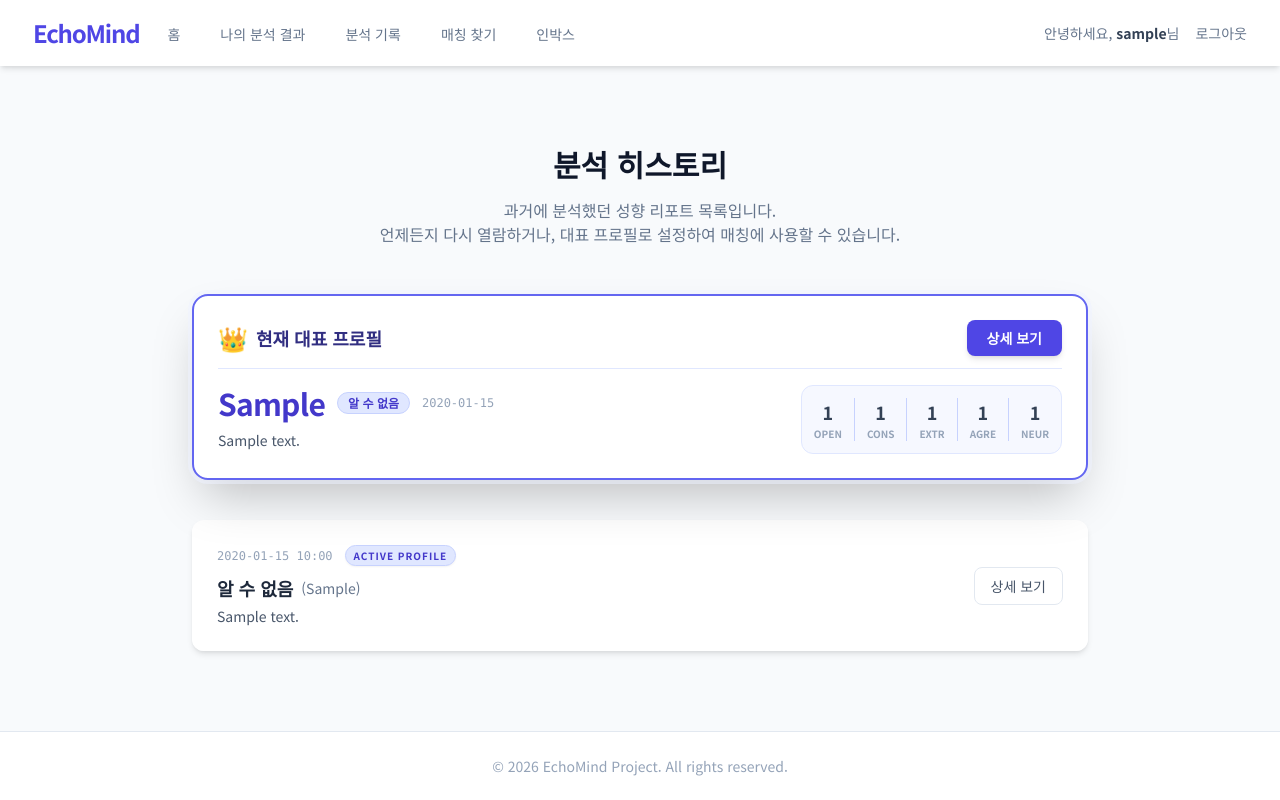
After one commit to 2026TUKCOMCD/EchoMind, a Flask app: page /history in a window 1280 px wide. The commit adds this page. Run offline with Flask 3, Linux system fonts and the light colour scheme; the visitor is signed in with stand-in values (Sample User, id 1); tables that the repository leaves empty hold one stand-in row (values such as "Sample post"); some libraries are stand-ins or nearby versions.

Commit message:
Implement Analysis History Feature
-안드로이드 대화 데이터 포맷도 인식되도록 정규표현식 main파일에 추가
-사용자가 분석을 했던 기록 여러개를 리스트로 볼 수 있게 기능 추가
-mbti/소시오닉스 신뢰도 표기 추가
-사용자가 분석을 했던 기록을  리스트로 볼 수 있는 히스토리 페이지 추가
-대표 프로필 설정 기능 추가를 했지만 대표프로필로 매칭이 되지 않는 문제 수정

```diff
--- a/app.py
+++ b/app.py
@@ -117,6 +117,21 @@ def login_required(f):
         return f(*args, **kwargs)
     return decorated_function
 
+def admin_required(f):
+    from functools import wraps
+    @wraps(f)
+    def decorated_function(*args, **kwargs):
+        # 1. 서버가 관리자 모드로 실행되었는지 확인
+
+
+        # 2. 관리자 세션 확인
+        if not session.get('is_admin'):
+            flash("관리자 로그인이 필요합니다.", "warning")
+            return redirect(url_for('admin_login'))
+
+        return f(*args, **kwargs)
+    return decorated_function
+
 @app.before_request
 def load_user():
     user_id = session.get('user_id')
@@ -169,10 +184,14 @@ def home():
     return render_template('index.html', user=g.user, unread_count=unread_count)
 
 @app.route('/result')
+@app.route('/result/<int:result_id>')
 @login_required
-def view_result():
-    """대표 결과(Representative Result) 조회 페이지"""
-    result = PersonalityResult.query.filter_by(user_id=g.user.user_id, is_representative=True).first()
+def view_result(result_id=None):
+    """결과 조회 페이지 (특정 ID 또는 대표 결과)"""
+    if result_id:
+        result = PersonalityResult.query.filter_by(user_id=g.user.user_id, result_id=result_id).first()
+    else:
+        result = PersonalityResult.query.filter_by(user_id=g.user.user_id, is_representative=True).first()
     if not result:
         flash("분석된 결과가 없습니다. 채팅 로그를 먼저 업로드해주세요.", "info")
         return redirect(url_for('upload_chat'))
@@ -198,6 +217,38 @@ def view_result():
     except Exception as e:
         flash(f"리포트 생성 실패: {str(e)}", "danger")
         return redirect(url_for('upload_chat'))
+
+@app.route('/history')
+@login_required
+def history():
+    """분석 히스토리 페이지"""
+    # 1. 사용자의 모든 결과 조회 (최신순)
+    results = PersonalityResult.query.filter_by(user_id=g.user.user_id).order_by(PersonalityResult.created_at.desc()).all()
+
+    # 2. 현재 대표 결과 찾기
+    active_result = next((r for r in results if r.is_representative), None)
+
+    return render_template('history.html', results=results, active_result=active_result)
+
+@app.route('/set_representative/<int:result_id>', methods=['POST'])
+@login_required
+def set_representative(result_id):
+    """특정 결과를 대표 결과로 설정"""
+    try:
+        # 1. 해당 결과가 본인 것인지 확인
+        target = PersonalityResult.query.filter_by(user_id=g.user.user_id, result_id=result_id).first_or_404()
+
+        # 2. 기존 대표 해제 및 새 대표 설정
+        PersonalityResult.query.filter_by(user_id=g.user.user_id).update({'is_representative': False})
+        target.is_representative = True
+        db.session.commit()
+
+        flash("대표 프로필이 변경되었습니다.", "success")
+    except Exception as e:
+        db.session.rollback()
+        flash(f"변경 실패: {str(e)}", "danger")
+
+    return redirect(url_for('history'))
 
 @app.route('/download_json')
 @login_required
@@ -429,10 +480,16 @@ def upload_chat():
 def start_matching():
     """매칭 후보 리스트 보기 - 현재 사용자의 최신 분석 결과 기반"""
     try:
-        # 현재 로그인된 사용자의 최신 분석 결과 조회
+        # [FIX] 대표 프로필 우선 조회 -> 없으면 최신순 Fallback
         latest_result = PersonalityResult.query.filter_by(
-            user_id=g.user.user_id
-        ).order_by(PersonalityResult.created_at.desc()).first()
+            user_id=g.user.user_id,
+            is_representative=True
+        ).first()
+
+        if not latest_result:
+            latest_result = PersonalityResult.query.filter_by(
+                user_id=g.user.user_id
+            ).order_by(PersonalityResult.created_at.desc()).first()
 
         if not latest_result:
             flash('분석 결과가 없습니다. 먼저 프로필을 분석해주세요.', 'warning')
@@ -516,7 +573,12 @@ def respond_match(request_id, action):
     flash(result['message'], "success" if result['success'] else "danger")
     return redirect(url_for('match_inbox'))
 
+
+
 if __name__ == '__main__':
+    import sys
+
+
     with app.app_context():
         db.create_all()
     app.run(host=config_class.RUN_HOST, port=config_class.RUN_PORT)
--- a/templates/base.html
+++ b/templates/base.html
@@ -1,5 +1,6 @@
 <!DOCTYPE html>
 <html lang="ko">
+
 <head>
     <meta charset="UTF-8">
     <meta name="viewport" content="width=device-width, initial-scale=1.0">
@@ -9,6 +10,7 @@
     <!-- Custom CSS -->
     <link rel="stylesheet" href="{{ url_for('static', filename='css/style.css') }}">
 </head>
+
 <body class="bg-slate-50 text-slate-800 min-h-screen flex flex-col">
 
     <!-- Navigation -->
@@ -17,23 +19,33 @@
             <div class="flex justify-between h-16">
                 <div class="flex">
                     <div class="flex-shrink-0 flex items-center">
-                        <a href="{{ url_for('home') }}" class="text-2xl font-extrabold text-indigo-600 tracking-tighter">EchoMind</a>
+                        <a href="{{ url_for('home') }}"
+                            class="text-2xl font-extrabold text-indigo-600 tracking-tighter">EchoMind</a>
                     </div>
                     {% if g.user %}
                     <div class="hidden sm:ml-6 sm:flex sm:space-x-8">
-                        <a href="{{ url_for('home') }}" class="border-transparent text-slate-500 hover:border-indigo-300 hover:text-indigo-700 inline-flex items-center px-1 pt-1 border-b-2 text-sm font-medium">
+                        <a href="{{ url_for('home') }}"
+                            class="border-transparent text-slate-500 hover:border-indigo-300 hover:text-indigo-700 inline-flex items-center px-1 pt-1 border-b-2 text-sm font-medium">
                             홈
                         </a>
-                        <a href="{{ url_for('view_result') }}" class="border-transparent text-slate-500 hover:border-indigo-300 hover:text-indigo-700 inline-flex items-center px-1 pt-1 border-b-2 text-sm font-medium">
+                        <a href="{{ url_for('view_result') }}"
+                            class="border-transparent text-slate-500 hover:border-indigo-300 hover:text-indigo-700 inline-flex items-center px-1 pt-1 border-b-2 text-sm font-medium">
                             나의 분석 결과
                         </a>
-                        <a href="{{ url_for('start_matching') }}" class="border-transparent text-slate-500 hover:border-indigo-300 hover:text-indigo-700 inline-flex items-center px-1 pt-1 border-b-2 text-sm font-medium">
+                        <a href="{{ url_for('history') }}"
+                            class="border-transparent text-slate-500 hover:border-indigo-300 hover:text-indigo-700 inline-flex items-center px-1 pt-1 border-b-2 text-sm font-medium">
+                            분석 기록
+                        </a>
+                        <a href="{{ url_for('start_matching') }}"
+                            class="border-transparent text-slate-500 hover:border-indigo-300 hover:text-indigo-700 inline-flex items-center px-1 pt-1 border-b-2 text-sm font-medium">
                             매칭 찾기
                         </a>
-                        <a href="{{ url_for('match_inbox') }}" class="border-transparent text-slate-500 hover:border-indigo-300 hover:text-indigo-700 inline-flex items-center px-1 pt-1 border-b-2 text-sm font-medium">
+                        <a href="{{ url_for('match_inbox') }}"
+                            class="border-transparent text-slate-500 hover:border-indigo-300 hover:text-indigo-700 inline-flex items-center px-1 pt-1 border-b-2 text-sm font-medium">
                             인박스
                             {% if unread_count and unread_count > 0 %}
-                            <span class="ml-1 inline-flex items-center px-2 py-0.5 rounded text-xs font-medium bg-red-100 text-red-800">
+                            <span
+                                class="ml-1 inline-flex items-center px-2 py-0.5 rounded text-xs font-medium bg-red-100 text-red-800">
                                 {{ unread_count }}
                             </span>
                             {% endif %}
@@ -43,11 +55,15 @@
                 </div>
                 <div class="flex items-center">
                     {% if g.user %}
-                        <span class="text-sm text-slate-500 mr-4">안녕하세요, <span class="font-bold text-slate-700">{{ g.user.nickname or g.user.username }}</span>님</span>
-                        <a href="{{ url_for('logout') }}" class="text-sm font-medium text-slate-500 hover:text-slate-900">로그아웃</a>
+                    <span class="text-sm text-slate-500 mr-4">안녕하세요, <span class="font-bold text-slate-700">{{
+                            g.user.nickname or g.user.username }}</span>님</span>
+                    <a href="{{ url_for('logout') }}"
+                        class="text-sm font-medium text-slate-500 hover:text-slate-900">로그아웃</a>
                     {% else %}
-                        <a href="{{ url_for('login') }}" class="text-sm font-medium text-indigo-600 hover:text-indigo-500 mr-4">로그인</a>
-                        <a href="{{ url_for('register') }}" class="px-4 py-2 border border-transparent rounded-md shadow-sm text-sm font-medium text-white bg-indigo-600 hover:bg-indigo-700 focus:outline-none focus:ring-2 focus:ring-offset-2 focus:ring-indigo-500">
+                    <a href="{{ url_for('login') }}"
+                        class="text-sm font-medium text-indigo-600 hover:text-indigo-500 mr-4">로그인</a>
+                    <a href="{{ url_for('register') }}"
+                        class="px-4 py-2 border border-transparent rounded-md shadow-sm text-sm font-medium text-white bg-indigo-600 hover:bg-indigo-700 focus:outline-none focus:ring-2 focus:ring-offset-2 focus:ring-indigo-500">
                         회원가입
                     </a>
                     {% endif %}
@@ -61,7 +77,8 @@
         {% with messages = get_flashed_messages(with_categories=true) %}
         {% if messages %}
         {% for category, message in messages %}
-              <div class="rounded-md p-4 mb-4 {% if category == 'success' %}bg-green-50 text-green-700{% elif category == 'danger' %}bg-red-50 text-red-700{% elif category == 'warning' %}bg-yellow-50 text-yellow-700{% else %}bg-blue-50 text-blue-700{% endif %}">
+        <div
+            class="rounded-md p-4 mb-4 {% if category == 'success' %}bg-green-50 text-green-700{% elif category == 'danger' %}bg-red-50 text-red-700{% elif category == 'warning' %}bg-yellow-50 text-yellow-700{% else %}bg-blue-50 text-blue-700{% endif %}">
             <div class="flex">
                 <div class="flex-shrink-0">
                     <!-- Icon placeholder -->
@@ -94,4 +111,5 @@
     </footer>
 
 </body>
+
 </html>
--- /dev/null
+++ b/templates/history.html
@@ -0,0 +1,137 @@
+{% extends "base.html" %}
+
+{% block title %}분석 히스토리{% endblock %}
+
+{% block content %}
+<div class="max-w-4xl mx-auto py-8">
+    <div class="text-center mb-12">
+        <h1 class="text-3xl font-extrabold text-slate-900">분석 히스토리</h1>
+        <p class="mt-4 text-slate-500">
+            과거에 분석했던 성향 리포트 목록입니다.<br>
+            언제든지 다시 열람하거나, 대표 프로필로 설정하여 매칭에 사용할 수 있습니다.
+        </p>
+    </div>
+
+    <!-- Sticky Active Profile Header -->
+    {% if active_result %}
+    <div
+        class="sticky top-20 z-40 mb-10 backdrop-blur-md bg-white/95 p-6 rounded-2xl border-2 border-indigo-500 shadow-2xl ring-4 ring-indigo-50/50 transition-all duration-300">
+        <div class="flex items-center justify-between mb-4 border-b border-indigo-100 pb-3">
+            <h2 class="text-indigo-900 font-bold text-lg flex items-center gap-2">
+                <span class="text-2xl">👑</span> 현재 대표 프로필
+            </h2>
+            <a href="{{ url_for('view_result', result_id=active_result.result_id) }}"
+                class="px-5 py-2 rounded-lg text-sm font-bold bg-indigo-600 text-white hover:bg-indigo-700 shadow-md transition-all hover:scale-105 active:scale-95">
+                상세 보기
+            </a>
+        </div>
+
+        <div class="flex flex-col md:flex-row gap-6 items-start">
+            <div class="flex-1">
+                <div class="flex items-center gap-3 mb-2">
+                    <span class="text-3xl font-black text-indigo-700 tracking-tight">{{ active_result.mbti_prediction
+                        }}</span>
+                    <span
+                        class="px-2.5 py-0.5 bg-indigo-100 text-indigo-700 text-xs font-bold rounded-full border border-indigo-200">
+                        {{ active_result.full_report_json.meta.speaker_name if active_result.full_report_json and
+                        active_result.full_report_json.meta else "알 수 없음" }}
+                    </span>
+                    <span class="text-xs text-slate-400 font-mono">{{ active_result.created_at.strftime('%Y-%m-%d')
+                        }}</span>
+                </div>
+                <p class="text-slate-600 text-sm leading-relaxed line-clamp-2">
+                    {{ active_result.summary_text }}
+                </p>
+            </div>
+
+            <!-- Quick Stats -->
+            <div class="flex gap-3 text-center bg-indigo-50/50 p-3 rounded-xl border border-indigo-100">
+                <div>
+                    <div class="text-lg font-bold text-slate-700">{{ active_result.openness | int }}</div>
+                    <div class="text-[10px] text-slate-400 uppercase font-bold">Open</div>
+                </div>
+                <div class="w-px bg-indigo-200"></div>
+                <div>
+                    <div class="text-lg font-bold text-slate-700">{{ active_result.conscientiousness | int }}</div>
+                    <div class="text-[10px] text-slate-400 uppercase font-bold">Cons</div>
+                </div>
+                <div class="w-px bg-indigo-200"></div>
+                <div>
+                    <div class="text-lg font-bold text-slate-700">{{ active_result.extraversion | int }}</div>
+                    <div class="text-[10px] text-slate-400 uppercase font-bold">Extr</div>
+                </div>
+                <div class="w-px bg-indigo-200"></div>
+                <div>
+                    <div class="text-lg font-bold text-slate-700">{{ active_result.agreeableness | int }}</div>
+                    <div class="text-[10px] text-slate-400 uppercase font-bold">Agre</div>
+                </div>
+                <div class="w-px bg-indigo-200"></div>
+                <div>
+                    <div class="text-lg font-bold text-slate-700">{{ active_result.neuroticism | int }}</div>
+                    <div class="text-[10px] text-slate-400 uppercase font-bold">Neur</div>
+                </div>
+            </div>
+        </div>
+    </div>
+    {% endif %}
+
+    {% if results %}
+    <div class="space-y-4">
+        {% for res in results %}
+        <div
+            class="glass-panel p-6 rounded-xl flex flex-col md:flex-row items-center justify-between gap-4 hover:shadow-md transition-all duration-200">
+            <!-- Info -->
+            <div class="flex-1">
+                <div class="flex items-center gap-3 mb-2">
+                    <span class="text-xs font-mono text-slate-400">{{ res.created_at.strftime('%Y-%m-%d %H:%M')
+                        }}</span>
+                    {% if res.is_representative %}
+                    <span
+                        class="px-2 py-0.5 rounded-full text-[10px] font-bold bg-indigo-100 text-indigo-700 uppercase tracking-widest border border-indigo-200 shadow-sm">
+                        ACTIVE PROFILE
+                    </span>
+                    {% endif %}
+                </div>
+                <h3 class="text-lg font-bold text-slate-800 flex items-center gap-2">
+                    {{ res.full_report_json.meta.speaker_name if res.full_report_json and res.full_report_json.meta else
+                    "알 수 없음" }}
+                    <span class="text-sm font-normal text-slate-500">({{ res.mbti_prediction }})</span>
+                </h3>
+                <p class="text-sm text-slate-600 mt-1 line-clamp-1">
+                    {{ res.summary_text }}
+                </p>
+            </div>
+
+            <!-- Actions -->
+            <div class="flex items-center gap-3">
+                <a href="{{ url_for('view_result', result_id=res.result_id) }}"
+                    class="px-4 py-2 rounded-lg text-sm font-medium bg-white border border-slate-200 text-slate-600 hover:bg-slate-50 hover:text-indigo-600 transition-colors">
+                    상세 보기
+                </a>
+
+                {% if not res.is_representative %}
+                <form action="{{ url_for('set_representative', result_id=res.result_id) }}" method="POST">
+                    <button type="submit"
+                        class="px-4 py-2 rounded-lg text-sm font-medium bg-indigo-50 text-indigo-600 hover:bg-indigo-100 transition-colors"
+                        title="이 결과를 매칭용 대표 프로필로 설정합니다">
+                        대표 설정
+                    </button>
+                </form>
+                {% endif %}
+            </div>
+        </div>
+        {% endfor %}
+    </div>
+    {% else %}
+    <div class="text-center py-20 bg-white/50 rounded-2xl border border-slate-100">
+        <div class="text-6xl mb-6">📂</div>
+        <p class="text-xl font-medium text-slate-600 mb-2">저장된 기록이 없습니다.</p>
+        <p class="text-slate-400">새로운 대화를 업로드하여 성향을 분석해보세요.</p>
+        <a href="{{ url_for('upload_page') }}"
+            class="inline-block mt-6 px-6 py-3 bg-indigo-600 text-white rounded-xl font-bold hover:bg-indigo-700 transition-colors shadow-lg shadow-indigo-200">
+            새 분석 시작하기
+        </a>
+    </div>
+    {% endif %}
+</div>
+{% endblock %}
```
Also changed, not shown: match_manager.py (+20 -18 lines). Lines whose indentation alone changed are shown as unchanged.
